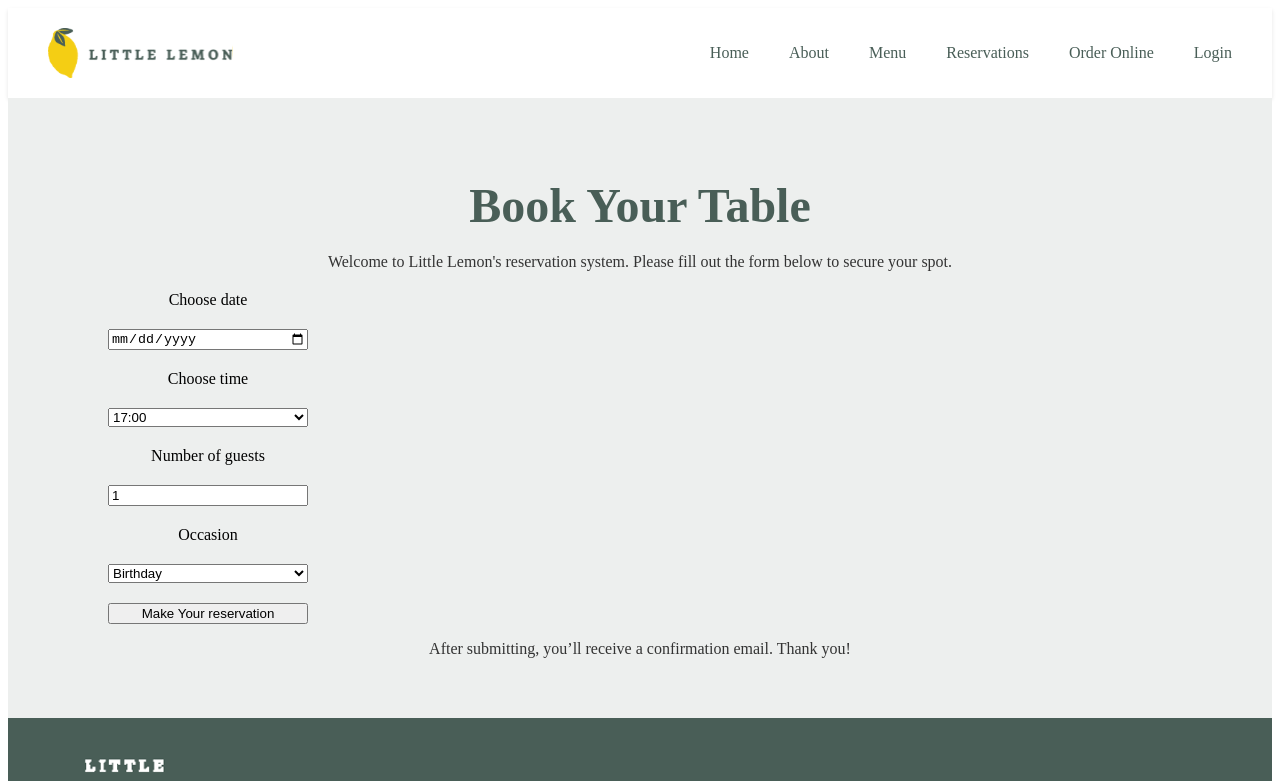
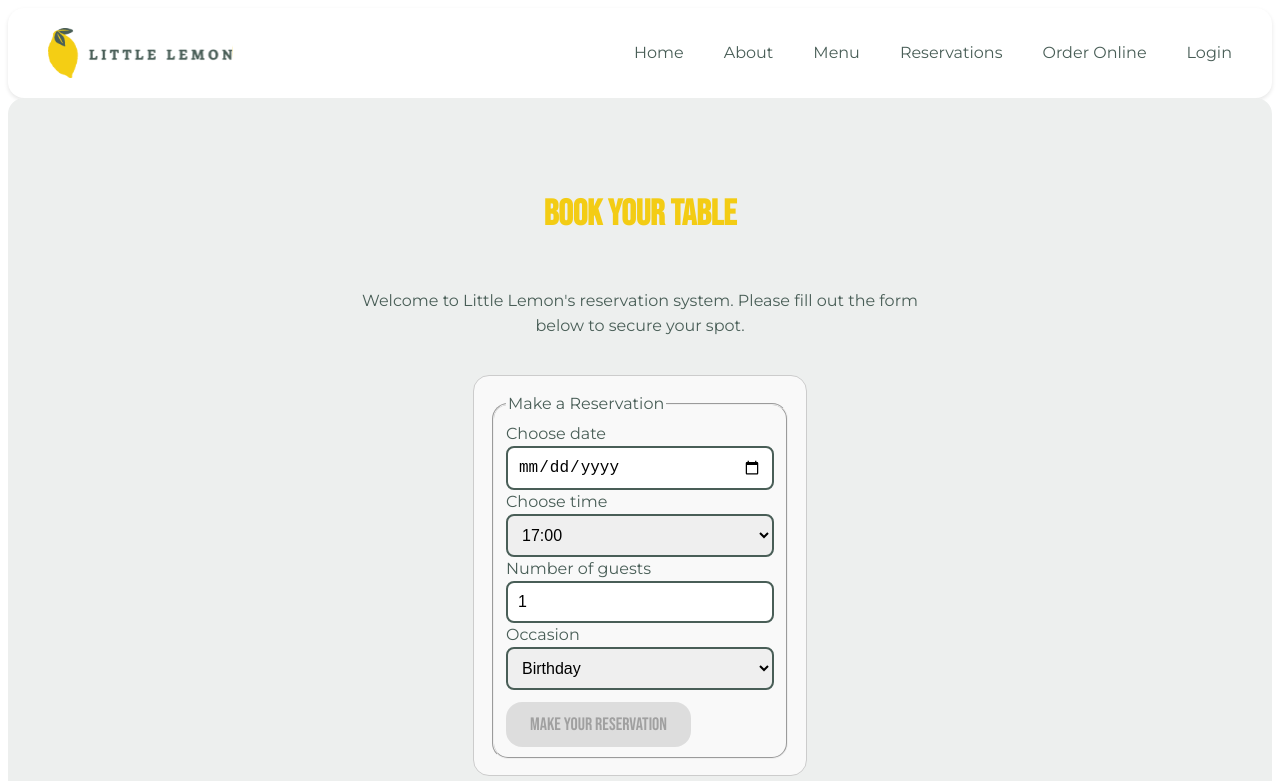
Before and after one commit to kpimbley/little-lemon-project, a React (Create React App) app in the folder little-lemon/: page /reservations in a window 1280 px wide. Shown: the top 781 px of the page. Built offline with nearby package versions, Linux system fonts and the light colour scheme.

Commit message:
updated testing and accessibility functions as well as styling

```diff
--- a/little-lemon/src/App.css
+++ b/little-lemon/src/App.css
@@ -42,6 +42,20 @@
     text-align: center;
     font-family: 'Montserrat', sans-serif;
     color: #333;
+}
+
+* {
+  border-radius: 16px; /* Or selectively on cards, buttons, images */
+}
+
+.hero, .about, .specials-banner {
+  flex-wrap: wrap;
+  padding: 40px 20px;
+}
+
+.card, .testimonial-list div {
+  width: 100%;
+  max-width: 280px;
 }
 
 /* Header (Hero Section) */
@@ -203,19 +217,17 @@ nav a:hover {
 }
 
 .card-title {
-    font-family: 'Bebas Neue', sans-serif;
-    font-size: 18px;
-    font-weight: 700;
-    color: #495E57;
-    text-transform: uppercase;
-    margin-bottom: 8px;
+  font-size: 18px;
+  font-weight: bold;
+  color: #495E57;
+  margin-bottom: 8px;
+  font-family: 'Bebas Neue', sans-serif;
 }
 
 .card p {
-    font-size: 14px;
-    color: #495E57;
-    line-height: 1.5;
-    margin-bottom: 12px;
+  font-size: 16px;
+  line-height: 1.5;
+  color: #495E57;
 }
 
 .card button {
@@ -338,21 +350,197 @@ footer a:hover {
 
 /* Booking Page */
 .booking-page {
-    padding: 40px 100px;
+    padding: 60px 100px;
     background-color: #EDEFEE;
-    text-align: center;
+    color: #495E57;
+    display: flex;
+    flex-direction: column;
+    align-items: center;
+    gap: 20px;
+    font-family: 'Montserrat', sans-serif;
 }
 
 .booking-page h1 {
-    font-size: 48px;
-    color: #495E57;
-    margin-bottom: 20px;
+    font-size: 36px;
+    color: #F3CC14;
+    margin-bottom: 10px;
+    font-family: 'Bebas Neue', sans-serif;
 }
 
 .booking-page p {
     font-size: 16px;
-    color: #333;
-    margin-bottom: 20px;
+    max-width: 600px;
+    line-height: 1.6;
+    text-align: center;
+}
+
+/*Confirmation Page*/
+
+.confirmed-booking {
+    padding: 60px 100px;
+    background-color: #EDEFEE;
+    color: #495E57;
+    display: flex;
+    flex-direction: column;
+    align-items: center;
+    text-align: center;
+    gap: 20px;
+    min-height: 60vh;
+    font-family: 'Montserrat', sans-serif;
+}
+
+.confirmed-booking h1 {
+    font-size: 48px;
+    color: #F3CC14;
+    font-family: 'Bebas Neue', sans-serif;
+    margin-bottom: 10px;
+}
+
+.confirmed-booking p {
+    font-size: 18px;
+    line-height: 1.5;
+    max-width: 600px;
+}
+
+.confirmed-booking button {
+    font-family: 'Bebas Neue', sans-serif;
+    font-size: 18px;
+    background-color: #495E57;
+    color: #F3CC14;
+    border: none;
+    padding: 12px 24px;
+    border-radius: 16px;
+    cursor: pointer;
+    transition: background-color 0.3s;
+}
+
+.confirmed-booking button:hover {
+    background-color: #3d4f4b;
+}
+
+input[type="submit"] {
+    font-family: 'Bebas Neue', sans-serif;
+    font-size: 18px;
+    background-color: #F3CC14;
+    color: #495E57;
+    border: none;
+    padding: 12px 24px;
+    border-radius: 16px;
+    cursor: pointer;
+    transition: background-color 0.3s;
+}
+
+input[type="submit"]:hover {
+    background-color: #e0b814;
+}
+
+form {
+  display: flex;
+  flex-direction: column;
+  gap: 16px; /* adds space between all children */
+  padding: 20px;
+  border: 1px solid #ccc;
+  border-radius: 16px;
+  background-color: #f9f9f9;
+  max-width: 300px;
+  margin: 0 auto;
+}
+
+form label {
+  font-size: 16px;
+  color: #495E57;
+}
+
+form input,
+form select {
+  padding: 10px;
+  font-size: 16px;
+  border: 2px solid #495E57;
+  border-radius: 8px;
+  width: 100%;
+  box-sizing: border-box;
+}
+
+/* Center the submit button */
+form button[type="submit"],
+input[type="submit"] {
+  align-self: center;
+  margin-top: 12px;
+}
+
+form > div {
+  display: flex;
+  flex-direction: column;
+  gap: 4px;
+}
+
+form button:disabled,
+input[type="submit"]:disabled {
+  background-color: #ccc;
+  color: #666;
+  cursor: not-allowed;
+  opacity: 0.6;
+}
+
+button,
+input[type="submit"] {
+  font-family: 'Bebas Neue', sans-serif;
+  font-size: 18px;
+  background-color: #F3CC14;
+  color: #495E57;
+  border: none;
+  padding: 12px 24px;
+  border-radius: 16px;
+  cursor: pointer;
+  transition: background-color 0.3s, transform 0.1s ease-in-out;
+}
+button:active,
+input[type="submit"]:active {
+  background-color: #d4a500;  /* Slightly darker yellow */
+  transform: scale(0.98);     /* Optional: slight "press in" effect */
+}
+
+
+body {
+  font-family: 'Montserrat', sans-serif;
+  font-size: 16px;
+  line-height: 1.5;
+  color: #333;
+}
+
+h1, h2, h3 {
+  font-family: 'Bebas Neue', sans-serif;
+  color: #495E57;
+}
+
+h1 {
+  font-size: 40px; /* Matches Regular 40pt */
+}
+
+h2 {
+  font-size: 32px;
+}
+
+p {
+  font-size: 16px;
+  line-height: 1.5;
+  max-width: 65ch; /* Respect 65 characters per line */
+}
+
+button, input[type="submit"] {
+  font-family: 'Bebas Neue', sans-serif;
+  font-size: 18px;
+  background-color: #F4CE14;
+  color: #495E57;
+  border: none;
+  padding: 12px 24px;
+  border-radius: 16px;
+  cursor: pointer;
+  transition: background-color 0.3s ease;
+}
+
+button:hover, input[type="submit"]:hover {
+  background-color: #e0b814;
 }
 
 /* Responsive Design */
--- a/little-lemon/src/BookingForm.js
+++ b/little-lemon/src/BookingForm.js
@@ -1,4 +1,5 @@
-// src/BookingForm.js
+import { useEffect, useRef, useState } from 'react';
+
 function BookingForm({
     date,
     setDate,
@@ -9,69 +10,107 @@ function BookingForm({
     occasion,
     setOccasion,
     availableTimes = [],
-    dispatch, // Ignore if not used
+    dispatch, // Optional, ignore if unused
     handleSubmit,
 }) {
-    console.log('Rendering BookingForm, availableTimes:', availableTimes);
+    const [formIsValid, setFormIsValid] = useState(false);
+    const formRef = useRef(null);
+
+    useEffect(() => {
+        if (formRef.current) {
+            setFormIsValid(formRef.current.checkValidity());
+        }
+    }, [date, time, guests, occasion]);
 
     const handleDateChange = (e) => {
         const newDate = e.target.value;
         setDate(newDate);
-        console.log('Date changed to:', newDate);
     };
 
     const handleSubmitLocal = (e) => {
         if (e) e.preventDefault();
-        console.log('BookingForm handleSubmitLocal called with event:', e);
-        handleSubmit(e); // Pass event to trigger the chain
+        handleSubmit(e);
     };
 
     return (
         <form
-            style={{ display: 'grid', maxWidth: '200px', gap: '20px' }}
+            ref={formRef}
             onSubmit={handleSubmitLocal}
+            onChange={() => {
+                if (formRef.current) {
+                    setFormIsValid(formRef.current.checkValidity());
+                }
+            }}
+            aria-label="Reservation form"
+            style={{
+                display: 'grid',
+                maxWidth: '300px',
+                gap: '20px',
+                padding: '1rem',
+            }}
         >
+            <fieldset>
+                <legend>Make a Reservation</legend>
+
                 <label htmlFor="res-date">Choose date</label>
                 <input
                     type="date"
                     id="res-date"
                     value={date}
                     onChange={handleDateChange}
+                    required
                 />
+
                 <label htmlFor="res-time">Choose time</label>
                 <select
                     id="res-time"
                     value={time}
                     onChange={(e) => setTime(e.target.value)}
+                    required
                 >
+                    <option value="" disabled>
+                        Select a time
+                    </option>
                     {availableTimes.length > 0 ? (
                         availableTimes.map((timeOption) => (
-                        <option key={timeOption}>{timeOption}</option>
+                            <option key={timeOption} value={timeOption}>
+                                {timeOption}
+                            </option>
                         ))
                     ) : (
                         <option disabled>No times available</option>
                     )}
                 </select>
+
                 <label htmlFor="guests">Number of guests</label>
                 <input
                     type="number"
-                placeholder="1"
-                min="1"
-                max="10"
                     id="guests"
                     value={guests}
                     onChange={(e) => setGuests(Number(e.target.value))}
+                    min="1"
+                    max="10"
+                    required
                 />
+
                 <label htmlFor="occasion">Occasion</label>
                 <select
                     id="occasion"
                     value={occasion}
                     onChange={(e) => setOccasion(e.target.value)}
+                    required
                 >
-                <option>Birthday</option>
-                <option>Anniversary</option>
+                    <option value="" disabled>
+                        Select an occasion
+                    </option>
+                    <option value="Birthday">Birthday</option>
+                    <option value="Anniversary">Anniversary</option>
                 </select>
-            <input type="submit" value="Make Your reservation" />
+
+                <button type="submit" disabled={!formIsValid}>
+                    Make Your Reservation
+                </button>
+            </fieldset>
         </form>
     );
 }
--- a/little-lemon/src/Main.js
+++ b/little-lemon/src/Main.js
@@ -150,24 +150,6 @@ function Main({
                 <img src={MarioAdrianA} alt="Mario and Adrian" />
                 <img src={MarioAdrianB} alt="Mario and Adrian" />
             </section>
-
-            {/* Booking Form Section */}
-            <section className="booking-section">
-                <h2>Book a Table</h2>
-                <BookingForm
-                    date={date}
-                    setDate={setDate}
-                    time={time}
-                    setTime={setTime}
-                    guests={guests}
-                    setGuests={setGuests}
-                    occasion={occasion}
-                    setOccasion={setOccasion}
-                    availableTimes={availableTimes}
-                    dispatch={dispatch} // Placeholder
-                    handleSubmit={handleSubmitLocal}
-                />
-            </section>
         </main>
     );
 }
```
Also changed, not shown: little-lemon/src/BookingFormWrapper.js (added, +26 -0 lines), 1 other file (tests, documents, lock files or other folders). Lines whose indentation alone changed are shown as unchanged.
